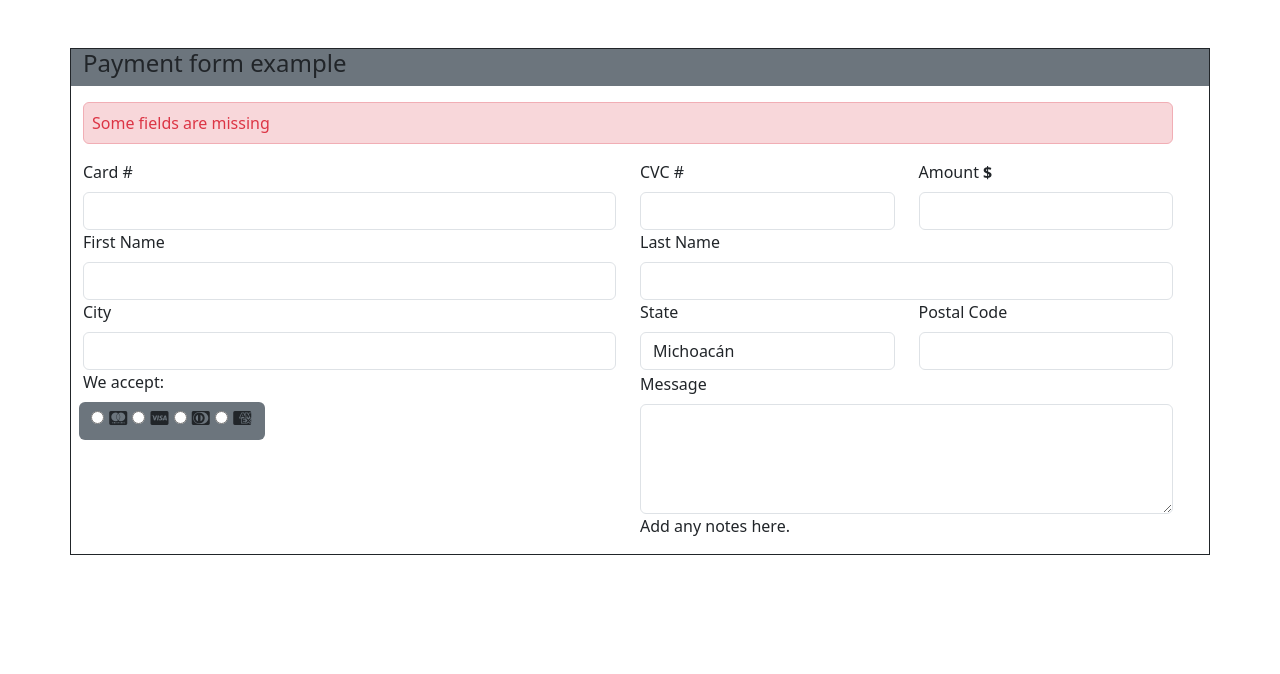
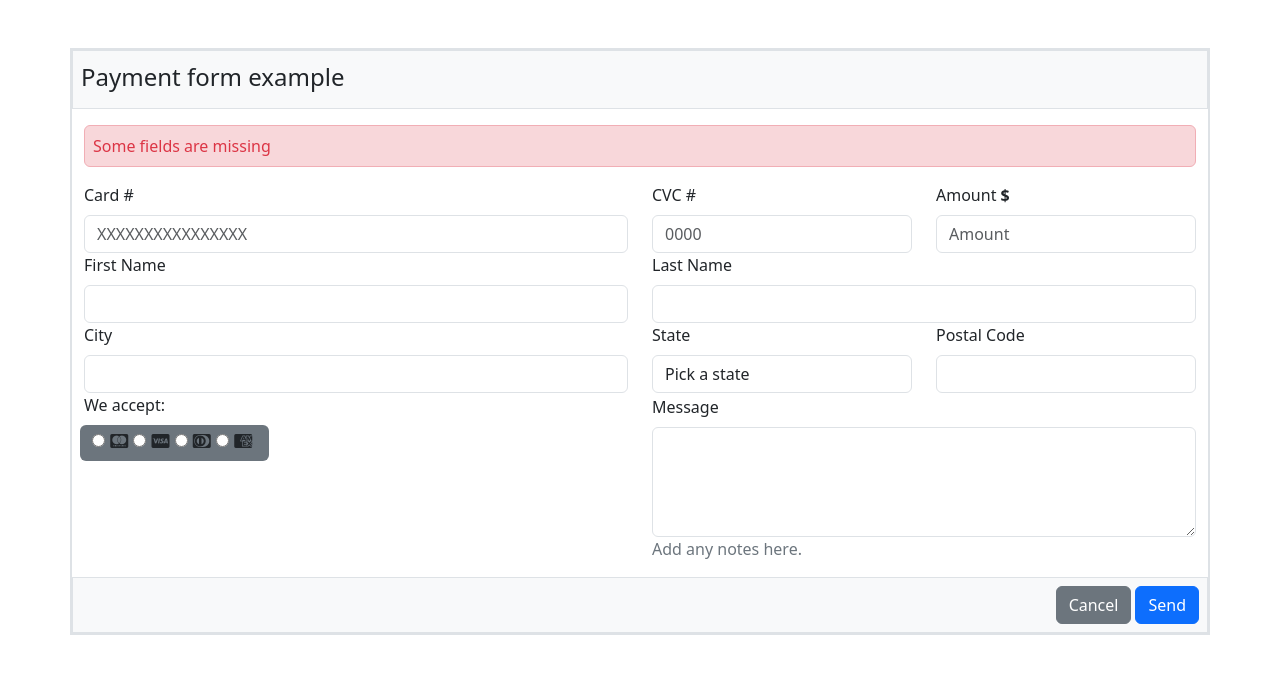
Before and after one commit to 4GeeksAcademy/vicenteagt-form-html-pt-63, a plain HTML site: page index.html in a window 1280 px wide. Drawn offline with nearby package versions, Linux system fonts and the light colour scheme.

Commit message:
updates news

```diff
--- a/index.html
+++ b/index.html
@@ -17,10 +17,11 @@
 </head>
 
 <body>
-    <div class="container border border-dark m-auto mt-5">
+    <div class="container border border-2 m-auto mt-5">
         <div class="row">
-            <div class="col-12 bg-secondary">
-                <h4>Payment form example</h4>
+            <div class="col-12 bg-light p-2 border border-b-2">
+                <h4 class="mt-1">Payment form example</h4>
+                </div>
             </div>
             <div class="row">
                 <div class="col-12">
@@ -33,16 +34,16 @@
                 <div class="col-6">
                     <form>
                         <label for="card" class="form-label">Card #</label>
-                        <input id="card" type="text" class="form-control">
+                        <input id="card" type="text" class="form-control" placeholder="XXXXXXXXXXXXXXXX">
                 </div>
                 <div class="col-3">
                     <label for="cvc" class="form-label" >CVC #</label>
-                    <input id="cvc" type="text" class="form-control">
+                    <input id="cvc" type="text" class="form-control" placeholder="0000">
                 </div>
 
                 <div class="col-3">
                     <label for="amount" class="form-label">Amount</label>
-                    <span><strong>$</strong></span><input id="amount" type="text" class="form-control">
+                    <span><strong>$</strong></span><input id="amount" type="text" class="form-control" placeholder="Amount">
                 </div>
             </div>
             <div class="row">
@@ -64,6 +65,7 @@
                     <label for="state" class="form-label">State</label>
 
 <select id="state" class="form-control">
+<option value="Michoacán">Pick a state</option>
   <option value="Michoacán">Michoacán</option>
   <option value="Chiapas">Chiapas</option>
   <option value="Yucatán">Yucatán</option>
@@ -102,12 +104,18 @@
 <textarea id="message" rows="4" cols="10" class="form-control">
 
 </textarea>
-<p>Add any notes here.</p>
+<p class="text-secondary">Add any notes here.</p>
 </div>
                 </div>
             </div>
             </form>
-        </div>
+<div class="row border border border-top-2">
+            <div class="col-12 bg-light p-2 d-flex justify-content-end">
+                <button type="button" class="btn btn-secondary me-1">Cancel</button>
+                <button type="button"class="btn btn-primary">Send</button>
+                </div>
+            </div>
+
 
     </div>
 
```
